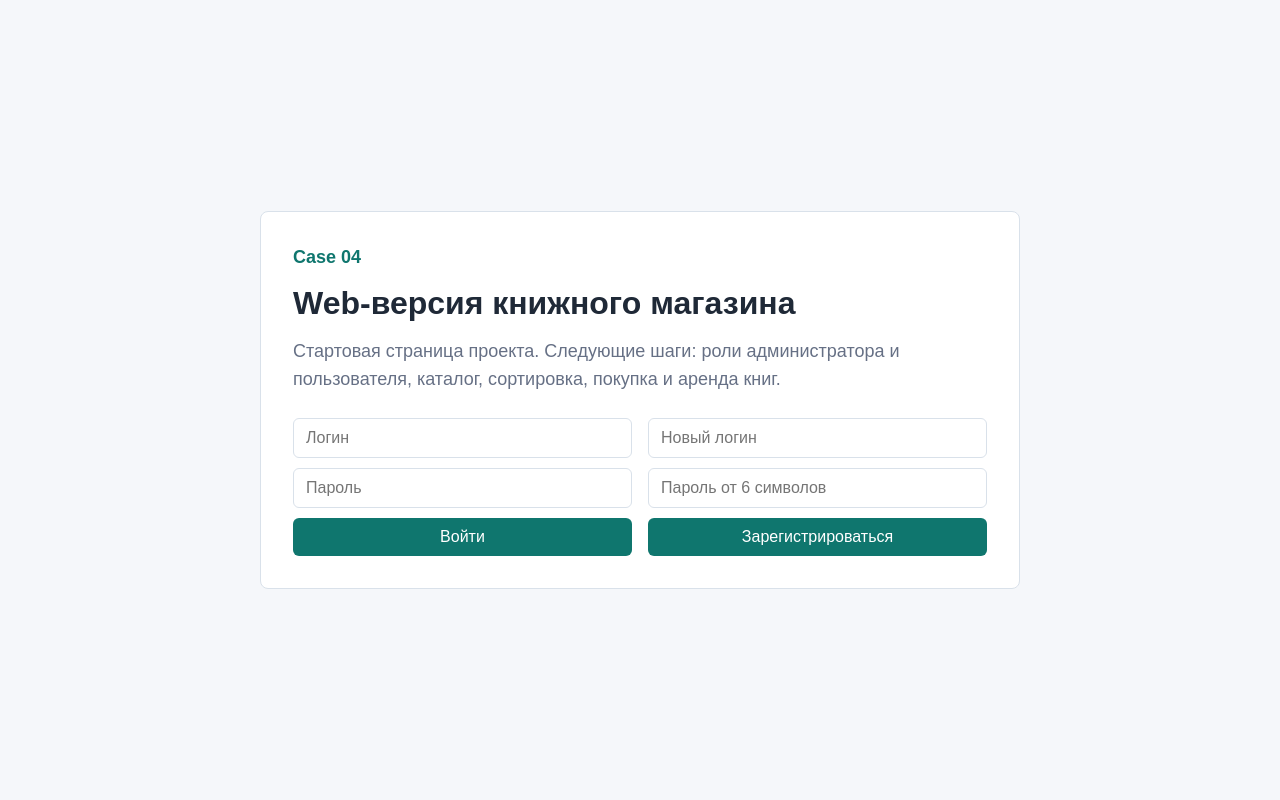
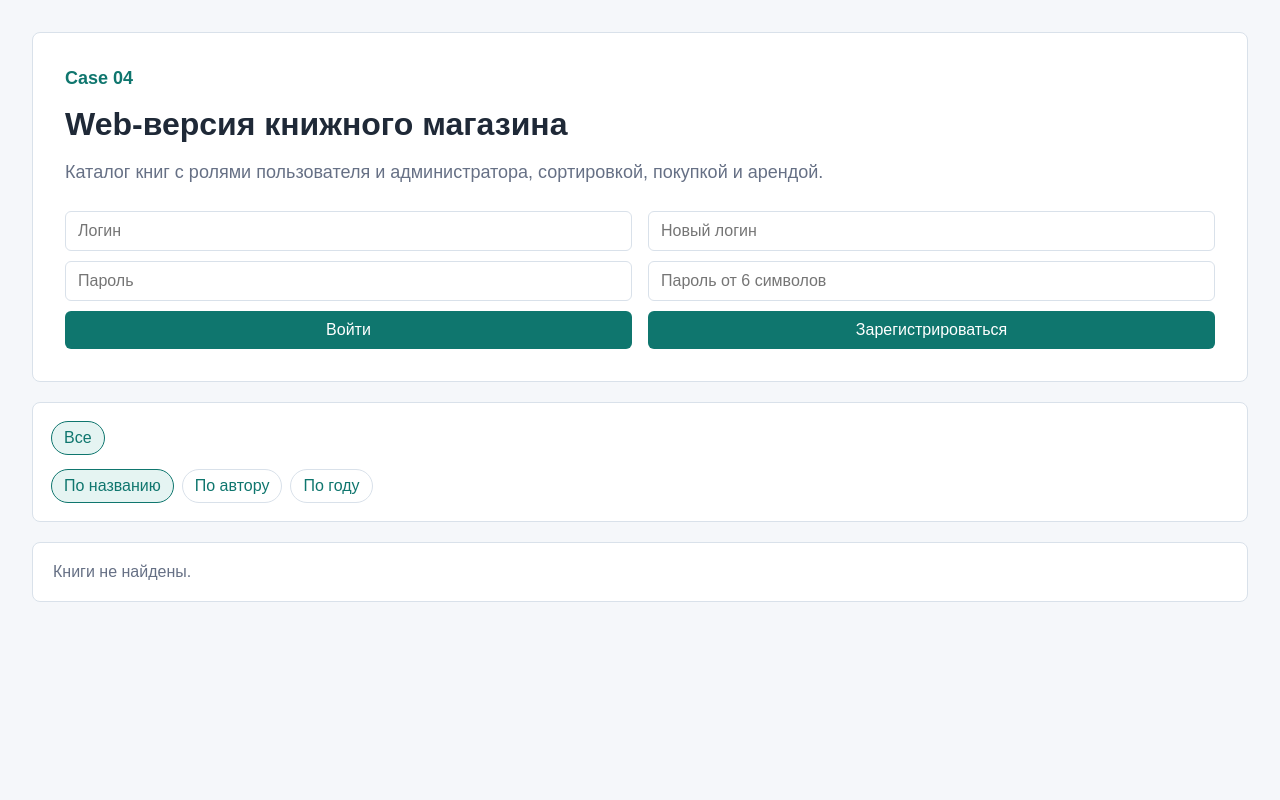
Before and after one commit to adzheliev/synergy-practicum-3rd-course, a FastAPI app: page / in a window 1280 px wide. Run offline with FastAPI, Linux system fonts and the light colour scheme; data that the repository does not hold is empty.

Commit message:
Show bookstore catalog

```diff
--- a/case_04_bookstore/app/main.py
+++ b/case_04_bookstore/app/main.py
@@ -5,7 +5,7 @@ from sqlalchemy import func, select
 from sqlalchemy.orm import Session
 
 from .database import Base, engine, get_db
-from .models import User
+from .models import Book, Category, User
 from .security import hash_password, read_signed_user_id, sign_user_id, verify_password
 
 
@@ -77,7 +77,45 @@ def logout():
 
 
 @app.get("/", response_class=HTMLResponse)
-def index(user: User | None = Depends(get_current_user)) -> str:
+def index(
+    category: str | None = None,
+    sort: str = "title",
+    db: Session = Depends(get_db),
+    user: User | None = Depends(get_current_user),
+) -> str:
+    query = select(Book).join(Book.category)
+    if category:
+        query = query.where(Category.name == category)
+    if sort == "author":
+        query = query.order_by(Book.author.asc(), Book.title.asc())
+    elif sort == "year":
+        query = query.order_by(Book.year.desc(), Book.title.asc())
+    else:
+        sort = "title"
+        query = query.order_by(Book.title.asc())
+    books = db.scalars(query).all()
+    categories = db.scalars(select(Category).order_by(Category.name.asc())).all()
+    category_links = "".join(
+        f'<a class="chip {"active" if category == item.name else ""}" href="/?category={item.name}&sort={sort}">{item.name}</a>'
+        for item in categories
+    )
+    book_cards = "".join(
+        f"""
+        <article class="book-card">
+          <div>
+            <p class="meta">{book.category.name} · {book.year}</p>
+            <h2>{book.title}</h2>
+            <p>{book.author}</p>
+            <p>{book.description}</p>
+          </div>
+          <div class="book-footer">
+            <strong>{book.price} ₽</strong>
+            <span>{book.status}</span>
+          </div>
+        </article>
+        """
+        for book in books
+    ) or '<article class="book-card empty">Книги не найдены.</article>'
     account_panel = (
         f"""
         <form method="post" action="/logout" class="account">
@@ -115,10 +153,34 @@ def index(user: User | None = Depends(get_current_user)) -> str:
           <section class="hero">
             <p class="eyebrow">Case 04</p>
             <h1>Web-версия книжного магазина</h1>
-            <p>Стартовая страница проекта. Следующие шаги: роли администратора и пользователя, каталог, сортировка, покупка и аренда книг.</p>
+            <p>Каталог книг с ролями пользователя и администратора, сортировкой, покупкой и арендой.</p>
             {account_panel}
+          </section>
+          <section class="toolbar">
+            <div>
+              <a class="chip {all_active}" href="/?sort={sort}">Все</a>
+              {category_links}
+            </div>
+            <div>
+              <a class="chip {title_active}" href="/?{category_query}sort=title">По названию</a>
+              <a class="chip {author_active}" href="/?{category_query}sort=author">По автору</a>
+              <a class="chip {year_active}" href="/?{category_query}sort=year">По году</a>
+            </div>
+          </section>
+          <section class="book-grid">
+            {book_cards}
           </section>
         </main>
       </body>
     </html>
-    """.format(account_panel=account_panel)
+    """.format(
+        account_panel=account_panel,
+        all_active="active" if category is None else "",
+        category_links=category_links,
+        category_query=f"category={category}&" if category else "",
+        sort=sort,
+        title_active="active" if sort == "title" else "",
+        author_active="active" if sort == "author" else "",
+        year_active="active" if sort == "year" else "",
+        book_cards=book_cards,
+    )
--- a/case_04_bookstore/app/static/css/style.css
+++ b/case_04_bookstore/app/static/css/style.css
@@ -20,8 +20,7 @@ body {
 
 .page {
   display: grid;
-  min-height: 100vh;
-  place-items: center;
+  gap: 20px;
   padding: 32px;
 }
 
@@ -29,7 +28,6 @@ body {
   background: var(--surface);
   border: 1px solid var(--line);
   border-radius: 8px;
-  max-width: 760px;
   padding: 32px;
 }
 
@@ -89,6 +87,75 @@ button {
   padding: 10px 14px;
 }
 
+.toolbar {
+  background: var(--surface);
+  border: 1px solid var(--line);
+  border-radius: 8px;
+  display: grid;
+  gap: 14px;
+  padding: 18px;
+}
+
+.toolbar > div {
+  display: flex;
+  flex-wrap: wrap;
+  gap: 8px;
+}
+
+.chip {
+  border: 1px solid var(--line);
+  border-radius: 999px;
+  color: var(--accent);
+  display: inline-flex;
+  padding: 7px 12px;
+  text-decoration: none;
+}
+
+.chip.active {
+  background: #e5f4f2;
+  border-color: var(--accent);
+}
+
+.book-grid {
+  display: grid;
+  gap: 16px;
+  grid-template-columns: repeat(auto-fit, minmax(260px, 1fr));
+}
+
+.book-card {
+  background: var(--surface);
+  border: 1px solid var(--line);
+  border-radius: 8px;
+  display: grid;
+  gap: 18px;
+  padding: 20px;
+}
+
+.book-card h2 {
+  font-size: 22px;
+  margin: 0 0 8px;
+}
+
+.book-card p {
+  font-size: 15px;
+  margin: 0 0 8px;
+}
+
+.meta {
+  color: var(--accent);
+  font-weight: 700;
+}
+
+.book-footer {
+  align-items: center;
+  display: flex;
+  justify-content: space-between;
+}
+
+.empty {
+  color: var(--muted);
+}
+
 @media (max-width: 720px) {
   .auth-grid,
   .account {
```
